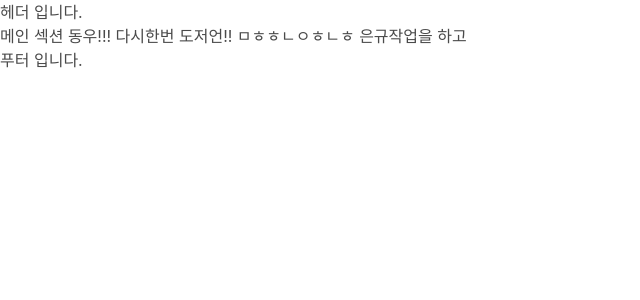
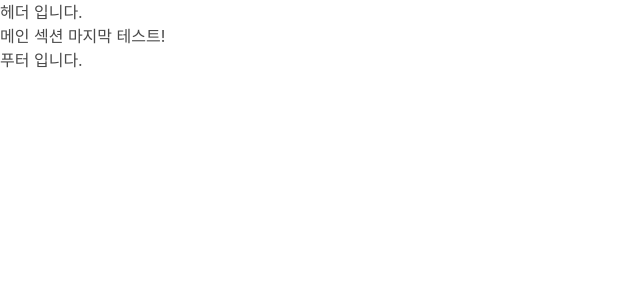
Before and after one commit to leubenia/gonwed, a Flask app: page / in a window 1280 px wide. Shown: the top 300 px of the page, without its empty margins (0-640 px from the left). Run offline with Flask 2, Linux system fonts and the light colour scheme; some libraries are stand-ins or nearby versions.

Commit message:
마지막 오늘의 test

```diff
--- a/templates/index.html
+++ b/templates/index.html
@@ -65,9 +65,7 @@
         <section>
             <div>
                 메인 섹션
-                동우!!!
-                다시한번 도저언!! ㅁㅎㅎㄴㅇㅎㄴㅎ
-                은규작업을 하고
+                마지막 테스트!
             </div>
         </section>
 
```
